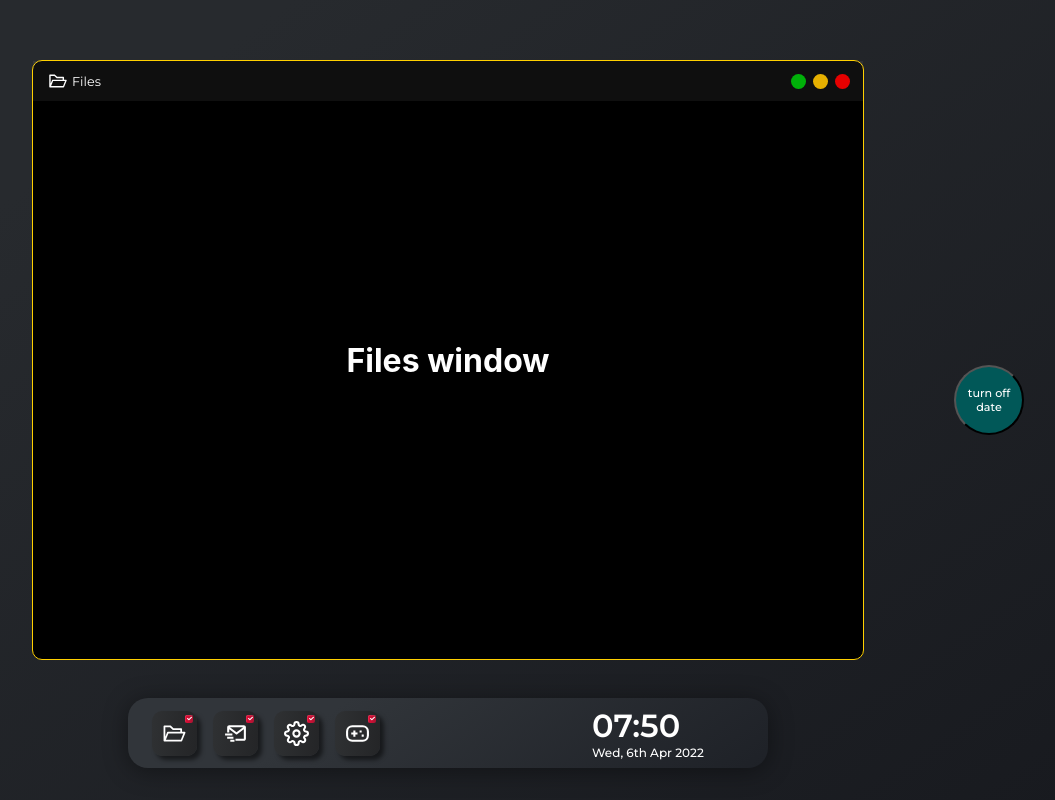
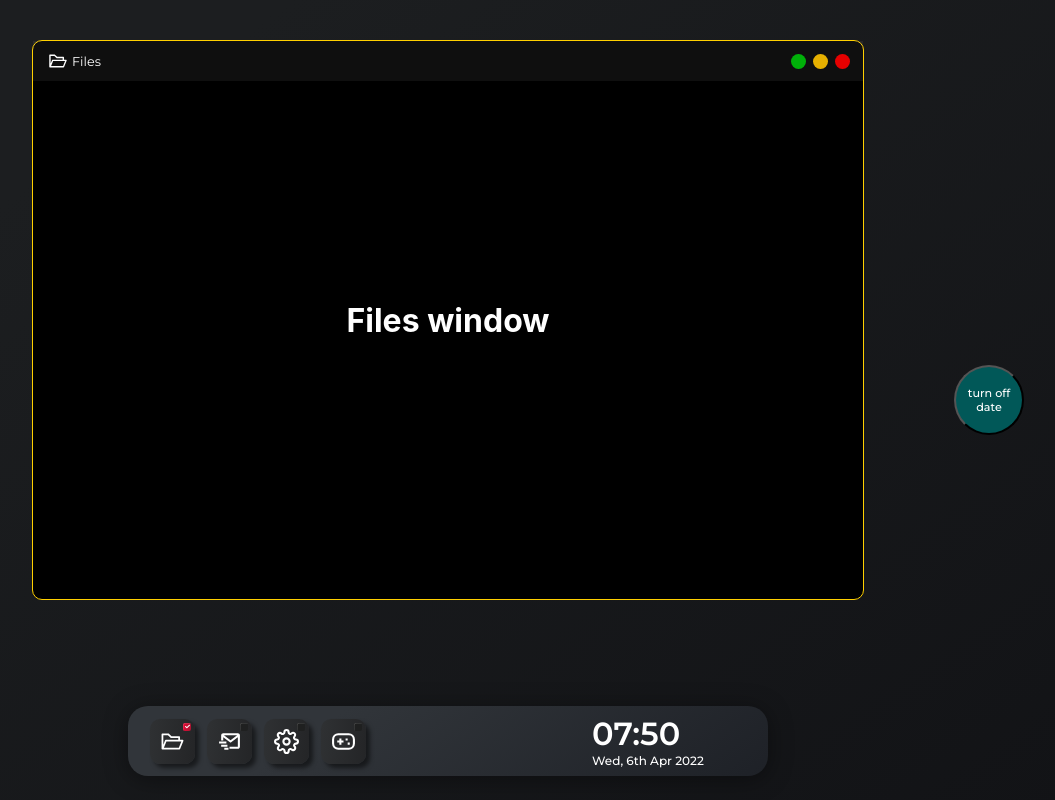
Before and after one commit to PatrykKobylarczyk/PatrykKobylarczyk.github.io, a React (Create React App) app: page / in a window 1280 px wide. Both pictures are taken after a click on the button 366 px from the left and 733 px from the top of the page. Shown: the whole page, without its empty margins (192-1247 px from the left). Built offline with nearby package versions, Linux system fonts and the light colour scheme.

Commit message:
active buttons in nacigation panel works :)

```diff
--- a/src/components/Apps/AppButton.js
+++ b/src/components/Apps/AppButton.js
@@ -17,7 +17,6 @@
         setIsSettingsOpened, setSettingsBtnId,
         setIsGamesOpened, setGamesBtnId,
         openedAppOrder, setOpenedAppOrder,
-        isClicked, setIsClicked
     } = useContext(OpenAppContext);
 
     const [background, setBackground] = useState(props.background);
@@ -27,19 +26,15 @@
         switch (id) {
             case 1:
                 setFilesBtnId(id);
-                setIsClicked(prevState => !prevState)
                 break;
             case 2:
                 setMailBtnId(id)
-                setIsClicked(prevState => !prevState)
                 break;
             case 3:
                 setSettingsBtnId(id)
-                setIsClicked(prevState => !prevState)
                 break;
             case 4:
                 setGamesBtnId(id)
-                setIsClicked(prevState => !prevState)
                 break;
             default:
                 console.log('Ups');
@@ -52,7 +47,6 @@
             })
     }
 
-
     const enterCurrentAppHandler = (id) => {
         setHover(true)
         setBackground(props.backgroundHover)
@@ -61,6 +55,8 @@
         setHover(false)
         setBackground(props.background)
     }
+
+    const arrayIncludesApp = openedAppOrder.includes(props.id)
 
     return (
         <li>
@@ -71,8 +67,10 @@
                 onMouseLeave={() => leaveCurrentAppHandler(props.id)}
                 onClick={() => openAppHandler(props.id)}
             >{props.icon}
-                <IconContext.Provider value={{ size: 5, color: 'white'}}>
-                    <div className={`buttonIsActive ${isClicked && 'btnOn'}`}>{isClicked && <FaCheck />}</div>
+                <IconContext.Provider value={{ size: 5, color: 'white' }}>
+                    <div className={`buttonIsActive ${arrayIncludesApp && 'btnOn'}`}>
+                        { arrayIncludesApp && <FaCheck />}
+                    </div>
                 </IconContext.Provider>
             </button >
 
--- a/src/styles/App.scss
+++ b/src/styles/App.scss
@@ -8,7 +8,7 @@
   width: 100%;
   height: 100vh;
   background: rgb(37, 37, 37);
-  background-image: linear-gradient(145deg, rgb(39, 42, 46) 20%, rgb(24, 26, 31) 100% );
+  background-image: linear-gradient(145deg, rgb(28, 30, 32) 20%, rgb(18, 19, 22) 100% );
 
   display: grid;
   place-content: center;
--- a/src/styles/BasicAppWindow.scss
+++ b/src/styles/BasicAppWindow.scss
@@ -2,14 +2,14 @@
     /* min-width: 700px;
     min-height: 450px; */
     width: 65vw;
-    height: 75vh;
+    height: 70vh;
     background-color: black;
     border: 1px solid rgb(255, 208, 0);
     border-radius: 10px;
     color: white;
 
     position: absolute;
-    top: 45%;
+    top: 40%;
     left: 50%;
 
     display: grid;
--- a/src/styles/ButtonSettings.scss
+++ b/src/styles/ButtonSettings.scss
@@ -2,7 +2,7 @@
     height: 45px;
     width: 45px;
     border-radius: 10px;
-    margin: 8px;
+    margin: 6px;
     border: none;
 
     position: relative;
--- a/src/styles/NavigationPanel.scss
+++ b/src/styles/NavigationPanel.scss
@@ -1,6 +1,6 @@
 .navigation-panel {
     position: absolute;
-    bottom: 2rem;
+    bottom: 1.5rem;
     left: 50%;
     transform: translateX(-50%);
     width: 50%;
```
